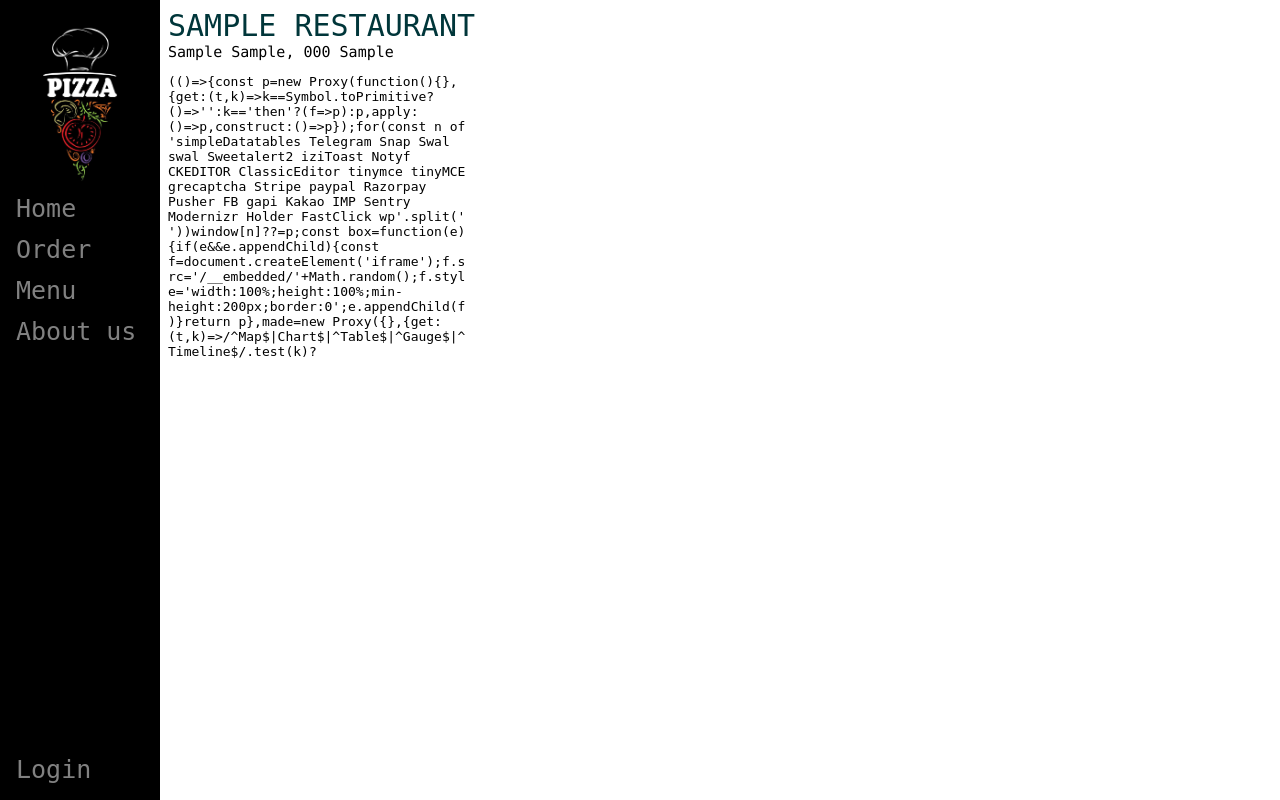
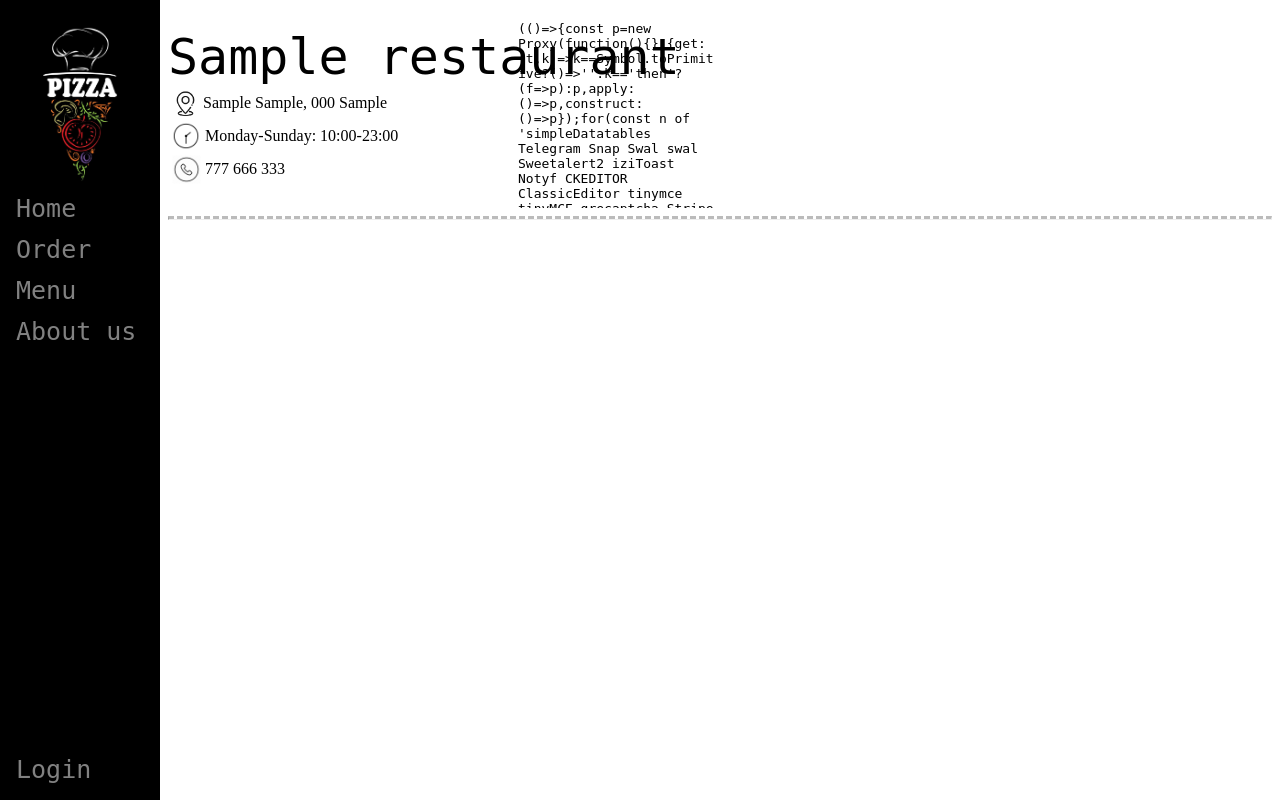
Before and after one commit to WhitePowerRanger/DjangoProject, a Django app: page /pizza/order/ in a window 1280 px wide. Run offline with Django 4.2, Linux system fonts and the light colour scheme; tables that the repository leaves empty hold one stand-in row (values such as "Sample post"); some libraries are stand-ins or nearby versions.

Commit message:
WIP: frontend works. Add icons, separate each restaurant

```diff
--- a/app/static/css/order.css
+++ b/app/static/css/order.css
@@ -1,28 +1,61 @@
-    .overlay{
+.restaurant{
+    margin-left: 160px;
+}
+.restaurant a{
+    font-family: monospace;
+    font-size: 50px;
+}
+.restaurant a:link{
+    color: black;
     text-decoration: none;
-        display: block;
-        margin-left: 160px;
-        margin-top: 0px;
 }
-    .restaurant{
-        font-family: monospace;
-        font-size: 30px;
-        text-transform: uppercase;
-    }
-    .restaurant:link{
-        color: #00363a;
-        text-decoration: none;
+.restaurant a:hover{
+    color: darkred;
 }
 .restaurant:visited{
         color: #00363a;
         text-decoration: none;
     }
-    .restaurant:hover{
-        color: darkred;
+.body{
+    background-color: white;
+
 }
-    .restaurant-adress{
-        font-family: Monaco, sans-serif;
-        font-size: 15px;
+#over{
+    position: absolute;
+    margin-top: 20px;
 }
-    .google-block{
+.mapouter{
+    position: absolute;
+    margin-left: 350px;
 }
+.icon-address{
+    position: absolute;
+}
+.icon-address img{
+    max-width: 100%;
+    max-height: 100%;
+    width: 35px;
+    height: 35px;
+}
+.icon-time{
+    position: absolute;
+}
+.icon-time img{
+    max-width: 100%;
+    max-height: 100%;
+    width: 28px;
+    height: 28px;
+    margin-top: 10px;
+    margin-left: 4px;
+}
+.icon-phone{
+    position: absolute;
+}
+.icon-phone img{
+    max-width: 100%;
+    max-height: 100%;
+    width: 29px;
+    height: 29px;
+    margin-top: 10px;
+    margin-left: 4px;
+}
--- a/app/templates/order_page/order.html
+++ b/app/templates/order_page/order.html
@@ -1,30 +1,37 @@
 <!DOCTYPE html>
 <html lang="en">
 <head>
+    {% load static %}
     <meta charset="UTF-8">
     <title>Order</title>
+    <link rel="stylesheet" href="../../static/css/order.css">
 </head>
 <div>
     {% include 'home_page/../navbar.html' %}
 </div>
-<link rel="stylesheet" href="../../static/css/order.css">
 
-<body>
-    <div class="overlay">
-        {% for city, restaurants in cities_restaurants.items %}
-            {% for restaurant, location in restaurants.items %}
-            <a href="http://127.0.0.1:8000/app/{{ city.name }}/{{ restaurant.name }}" class="restaurant">
-                {{ restaurant.name}}
-            </a>
+<body class="body">
+    {% for city, restaurants in cities_restaurants.items %}
+        {% for restaurant, location in restaurants.items %}
+            <div class="restaurant">
+                <div id="over">
+                <a href="http://127.0.0.1:8000/app/{{ city.name }}/{{ restaurant.name }}">{{ restaurant.name | capfirst }}</a>
+
                 {% for adress, google_link in location.items %}
-            <div class="restaurant-adress">
-                {{ adress }}
+                    <div class="icon-address"><img src="{% static 'img/order/icon_address.png' %}"></div>
+                    <div style="margin-top: 8px; margin-left: 35px;">{{ adress }}</div>
+                    <div class="icon-time"><img src="{% static 'img/order/icon_time.png' %}"></div>
+                    <div style="margin-top: 15px; margin-left: 37px;">Monday-Sunday: 10:00-23:00</div>
+                    <div class="icon-phone"><img src="{% static 'img/order/icon_phone.jpg' %}"></div>
+                    <div style="margin-top: 15px; margin-left: 37px;">777 666 333</div>
+
+                </div>
+
+                    <div class="mapouter"><div class="gmap_canvas"><iframe width="200" height="200" id="gmap_canvas" src={{ google_link }} frameborder="0" scrolling="no" marginheight="0" marginwidth="0"></iframe><a href="https://123movies-to.org">123movies</a><br><style>.mapouter{position:relative;text-align:right;height:200px;width:200px;}</style><a href="https://www.embedgooglemap.net">embedgooglemap.net</a><style>.gmap_canvas {overflow:hidden;background:none!important;height:200px;width:200px;}</style></div></div>
+                    <hr style="border-top: 3px dashed #bbb;">
+
+                {% endfor %}
             </div>
-            <div class="google-block">
-                <div class="mapouter"><div class="gmap_canvas"><iframe width="300" height="300" id="gmap_canvas" src={{ google_link }} frameborder="0" scrolling="no" marginheight="0" marginwidth="0"></iframe><a href="https://123movies-to.org">123movies</a><br><style>.mapouter{position:relative;text-align:right;height:300px;width:300px;}</style><a href="https://www.embedgooglemap.net">embedgooglemap.net</a><style>.gmap_canvas {overflow:hidden;background:none!important;height:300px;width:300px;}</style></div></div></div>
-                {% endfor %}
-            {% endfor %}
         {% endfor %}
-    </div>
+    {% endfor %}
 </body>
-</html>
```
Also changed, not shown: app/static/img/order/icon_address.png (added), app/static/img/order/icon_phone.jpg (added), app/static/img/order/icon_time.png (added). Lines whose indentation alone changed are shown as unchanged.
